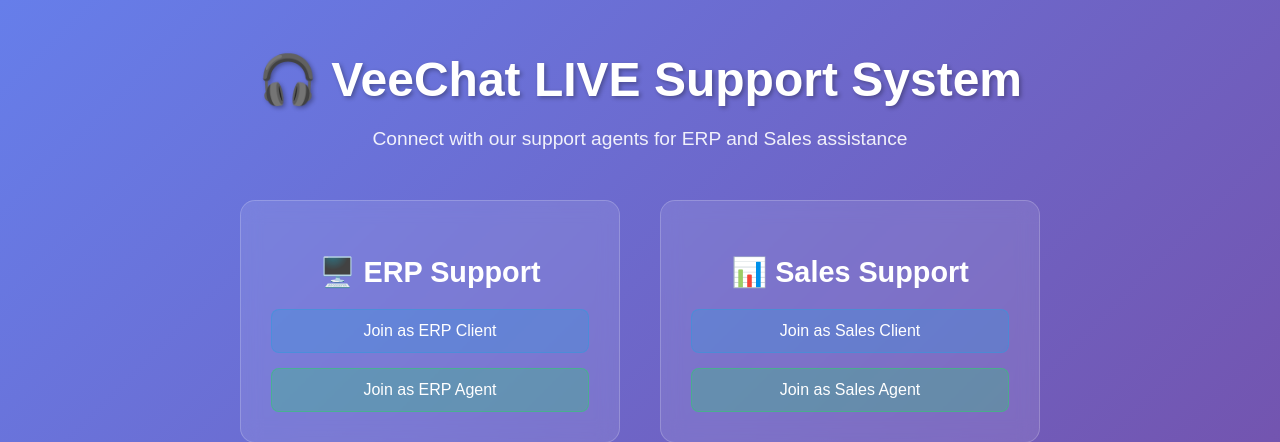
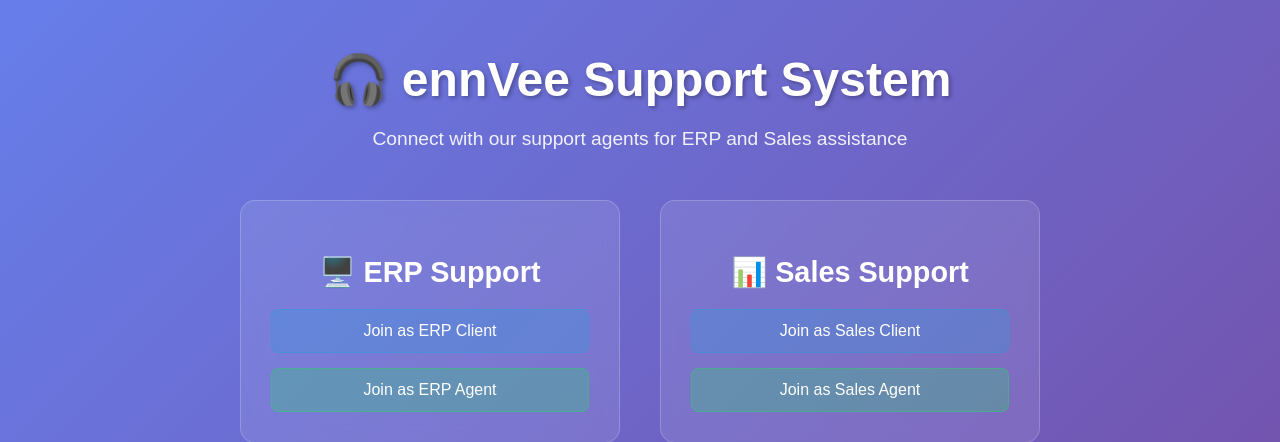
Before and after one commit to mokeshwarp/VeeChat_RAG, a Flask app: page / in a window 1280 px wide. Shown: the top 442 px of the page. Run offline with Flask 3, Linux system fonts and the light colour scheme.

Commit message:
changed as ennVee

```diff
--- a/templates/index.html
+++ b/templates/index.html
@@ -85,7 +85,7 @@
 </head>
 <body>
     <div class="container">
-        <h1>🎧 VeeChat LIVE Support System</h1>
+        <h1>🎧 ennVee Support System</h1>
         <p class="subtitle">Connect with our support agents for ERP and Sales assistance</p>
 
         <div class="sections">
```
